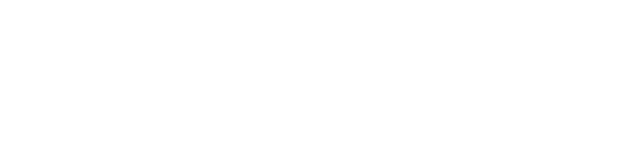
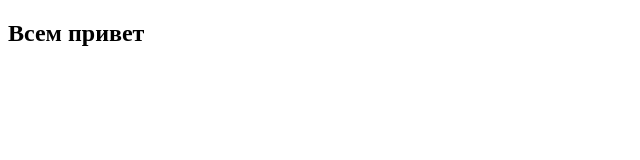
Before and after one commit to tonamour/x-bet, a plain HTML site: page index.html in a window 1280 px wide. Shown: the whole page, without its empty margins (0-640 px from the left). Drawn offline with Linux system fonts and the light colour scheme.

Commit message:
Update index.html
первая поптыка

```diff
--- a/index.html
+++ b/index.html
@@ -8,7 +8,7 @@
     <link rel="stylesheet" href="style.css">
 </head>
 <body>
-
+    <h2>Всем привет</h2>
 
 
 
```
